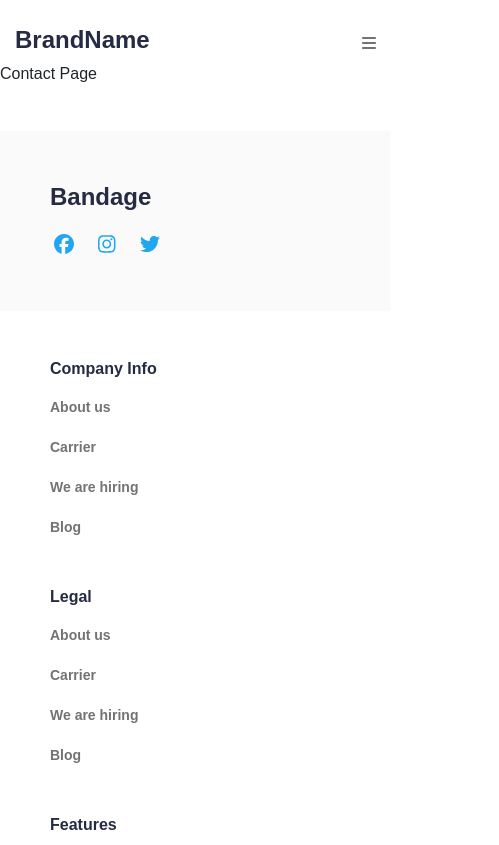
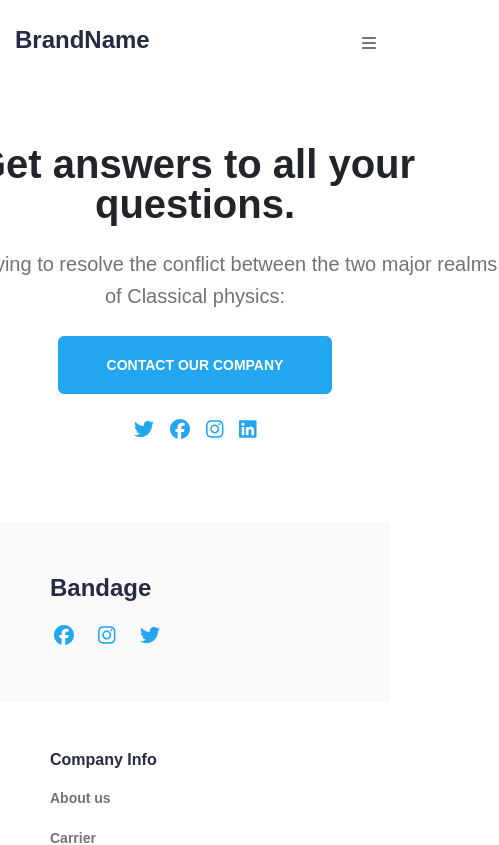
Before and after one commit to gokhangultan/gokhan-ecommerce, a React (Vite) app: page /contact in a window 390 px wide. Shown: the top 845 px of the page, 499 px wide, since content can reach past the window. Built offline with nearby package versions, Linux system fonts and the light colour scheme.

Commit message:
contact page with form responsive..

```diff
--- a/package.json
+++ b/package.json
@@ -20,6 +20,7 @@
     "bootstrap": "^5.3.2",
     "react": "^18.2.0",
     "react-dom": "^18.2.0",
+    "react-hook-form": "^7.50.1",
     "react-redux": "^9.1.0",
     "react-router": "^5.3.4",
     "react-router-dom": "^5.3.4",
--- a/src/pages/Contact.jsx
+++ b/src/pages/Contact.jsx
@@ -1,5 +1,42 @@
+import { faFacebook, faInstagram, faLinkedin, faTwitter } from "@fortawesome/free-brands-svg-icons";
+import { FontAwesomeIcon } from "@fortawesome/react-fontawesome";
+import { useForm } from "react-hook-form";
+
 export default function Contact() {
+    const { register, handleSubmit, formState: { errors } } = useForm();
+
+    const onSubmit = (data) => {
+        console.log(data);
+    };
+
+    const showForm = () => {
+        document.getElementById('contactForm').classList.remove('hidden');
+    };
+
     return (
-        <div><h1>Contact Page</h1></div>
+        <div className="my-20">
+            <div className="flex flex-col items-center gap-4 ">
+                <h2 className="font-bold text-[40px] leading-10 w-[607px] text-center">Get answers to all your questions.</h2>
+                <h4 className="text-secondaryColor text-xl leading-8 w-[607px] text-center">Problems trying to resolve the conflict between the two major realms of Classical physics: </h4>
+                <button onClick={showForm} className="text-sm font-bold leading-6 bg-primaryColor rounded px-5 py-3 text-white hover:text-primaryColor hover:bg-gray-400 border-1 border-primaryColor">CONTACT OUR COMPANY</button>
+                <div className="flex flex-row gap-3">
+                    <button><FontAwesomeIcon icon={faTwitter} size="lg" style={{ color: "#23A6F0" }} /></button>
+                    <button ><FontAwesomeIcon icon={faFacebook} size="lg" style={{ color: "#23A6F0" }} /></button>
+                    <button><FontAwesomeIcon icon={faInstagram} size="lg" style={{ color: "#23A6F0" }} /></button>
+                    <button><FontAwesomeIcon icon={faLinkedin} size="lg" style={{ color: "#23A6F0" }} /></button>
+                </div>
+                <form id="contactForm" className="hidden" onSubmit={handleSubmit(onSubmit)}>
+                    <div className="flex-col flex bg-[#F9F9F9] w-[607px] p-20 gap-5">
+                        <input {...register("name", { required: true })} type="text" placeholder="Name" className="p-2 rounded-xl" />
+                        {errors.name && <span>İsim Alanı Zorunludur</span>}
+                        <input {...register("email", { required: true })} type="email" placeholder="Email" className="p-2 rounded-xl" />
+                        {errors.email && <span>Lütfen Email Adresinizi Giriniz</span>}
+                        <input {...register("message", { required: true })} type="text" placeholder="Message" className="p-2 rounded-xl" />
+                        {errors.message && <span>Mesaj Alanı Boş Bırakılamaz</span>}
+                        <button type="submit" className="text-sm font-bold leading-6 bg-primaryColor rounded px-5 py-3 text-white hover:text-primaryColor hover:bg-gray-400 border-1 border-primaryColor">Submit</button>
+                    </div>
+                </form>
+            </div>
+        </div>
     )
 }
```
Also changed, not shown: 1 other file (tests, documents, lock files or other folders).
